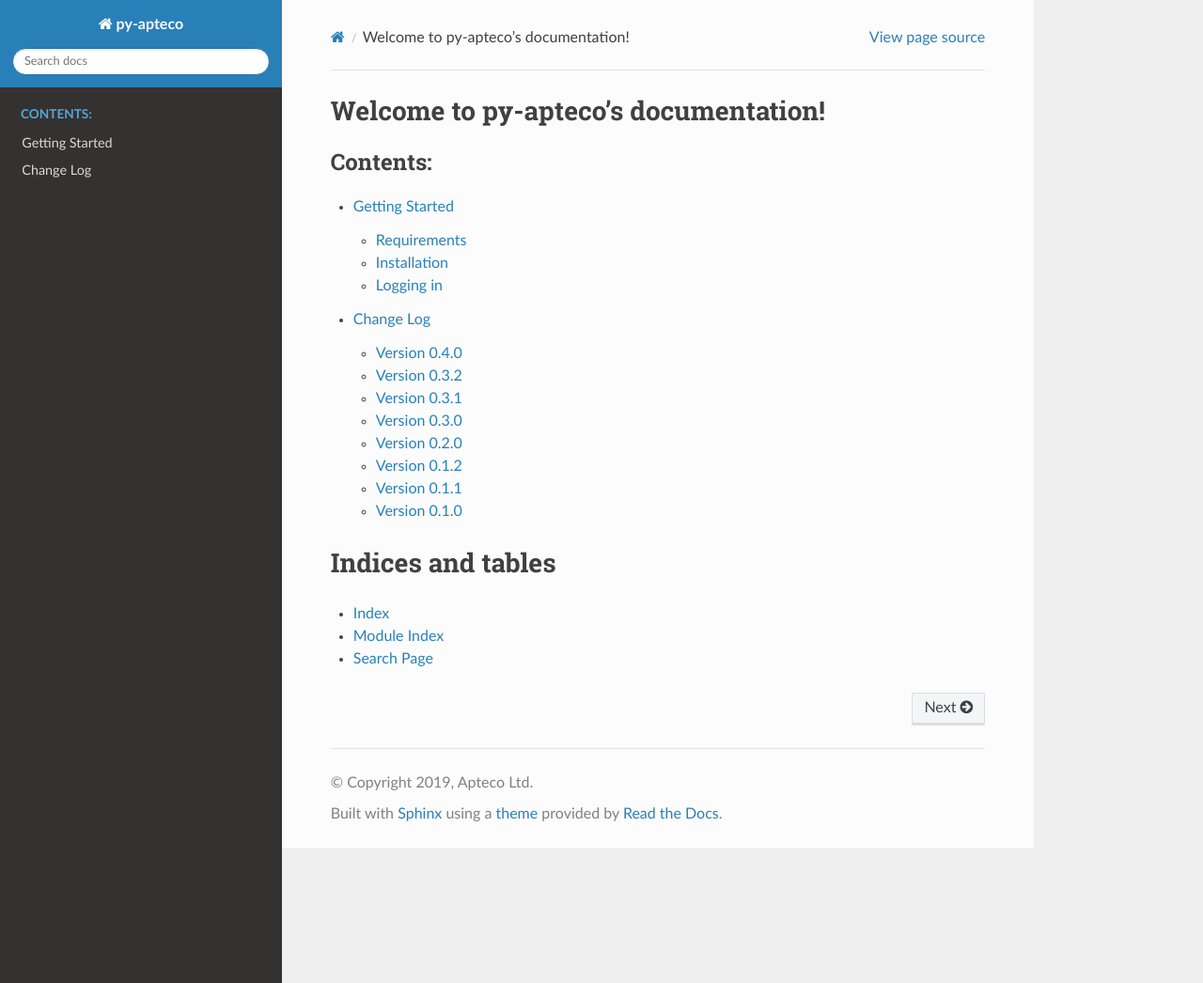
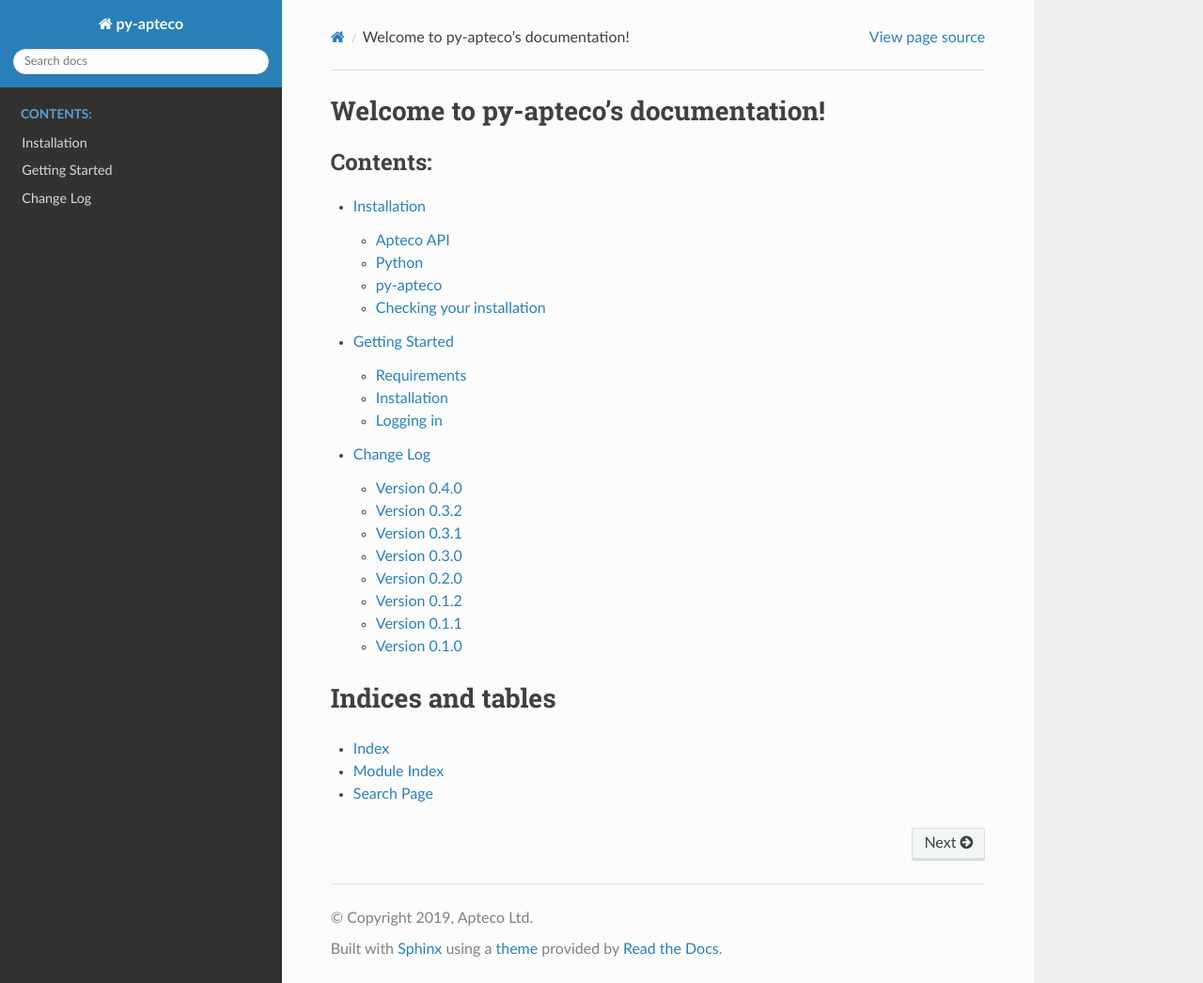
Before and after one commit to Apteco/py-apteco, a Sphinx documentation site: the page built from docs/source/index.rst, in a window 1280 px wide and 1046 px high. Shown: the whole window at 94% size. Built offline with Sphinx 7.4.7 and the Read the Docs theme 2.0.0, drawn with Linux system fonts in a browser that asks for light colours; some of the changed lines change nothing that is shown.

Commit message:
Add installation guide. [AB#1160, AB#1723] - getting_started.rst: adjust pygments lexer

```diff
--- a/docs/source/getting_started.rst
+++ b/docs/source/getting_started.rst
@@ -18,7 +18,7 @@ Installation
 
 You can install the package the usual way from PyPI using ``pip``:
 
-.. code-block:: python
+.. code-block:: console
 
    pip install apteco
 
--- a/docs/source/index.rst
+++ b/docs/source/index.rst
@@ -10,6 +10,7 @@ Welcome to py-apteco's documentation!
    :maxdepth: 2
    :caption: Contents:
 
+   install.rst
    getting_started.rst
    changelog.rst
 
--- /dev/null
+++ b/docs/source/install.rst
@@ -0,0 +1,142 @@
+************
+Installation
+************
+
+This will take you through everything you need to install and set up
+to be able to start using the py-apteco package.
+There are three things you need in total:
+
+1. Access to the Apteco API (Orbit API)
+2. A suitable version of Python (3.6+)
+3. The py-apteco package
+
+You may skip any steps where you already meet the requirements.
+
+.. note::
+    This guide is written with Windows users in mind,
+    but the content should apply similarly to other operating systems.
+
+Apteco API
+==========
+
+py-apteco uses the Apteco API to connect to your FastStats system.
+This is also called the Orbit API and is part of the Apteco Orbit™ installation.
+So if you have access to Orbit, you have access to the Apteco API.
+
+If Orbit isn't set up for your FastStats system
+or you aren't sure whether you have access to it,
+speak to whoever administers your FastStats system
+or contact Apteco support (support@apteco.com) who will be happy to help you.
+
+.. note::
+    Orbit doesn't need to be installed or running *directly* on your computer,
+    you just need to have access to it.
+    If you can log into it in the browser on your computer that's fine.
+
+Python
+======
+
+py-apteco is a Python package,
+so you use it with the Python programming language.
+
+Is Python already installed?
+----------------------------
+
+You can check if Python is already installed on your computer
+by opening the command line, typing 'python' and pressing return.
+If it can find Python installed it will start an interactive Python session,
+and you'll also be able to see which version of Python it's running
+(indicated here in red):
+
+.. image:: _static/python_command_line_version_highlighted.png
+
+If Python isn't installed, you may see a message like this:
+
+.. image:: _static/python_command_line_not_installed.png
+
+or it may open the the download page for the Python app in the Windows Store
+(see `below <windows_store_install_>`_
+for more information about installing from there).
+
+Which version do I need?
+------------------------
+
+py-apteco supports Python versions 3.6+
+so if Python is already installed but the version you have is earlier than this
+you'll need a later version as well.
+
+.. note::
+    You can have multiple different versions of Python installed
+    on one computer at the same time,
+    you just need to make sure you're using the right one
+    for the task at hand.
+
+Downloading from python.org
+---------------------------
+
+If you don't have a suitable version of Python installed,
+you can download it from the official Python website:
+https://www.python.org/downloads/
+
+If in doubt, choose the newest release of the latest version
+(at the time of writing, this is Python 3.8.0),
+though be aware that this won't necessarily be at the top of the download list.
+Once you're on the page for that release,
+scroll to the bottom and choose the appropriate download under **Files**.
+If you're a Windows user and aren't sure which download option to take,
+the **Windows executable installer** is probably best, highlighted here:
+
+.. image:: _static/python_download_files.png
+
+If you don't know whether you need the **x86** or **x86-64** version,
+go to **Settings** → **System** → **About** on your computer
+and check **System type** under **Device specifications**:
+
+.. image:: _static/check_system_type.png
+
+.. _windows_store_install:
+
+Installing from the Windows Store
+---------------------------------
+
+Python versions 3.7+ are available as apps in the Windows Store.
+Installing Python from here will install it just for your user
+and doesn't require administrator privileges,
+so this a good option if you don't normally have the necessary permissions
+to install programmes.
+
+py-apteco
+=========
+Once you have Python installed, you can install py-apteco itself.
+The easiest way to do this is using ``pip``,
+the standard tool for installing Python packages.
+From the command line, type:
+
+.. code-block:: console
+
+    python -m pip install apteco
+
+This will fetch the package and install it into your Python environment.
+It will also fetch and install its dependencies
+(other Python packages which py-apteco itself uses).
+
+.. note::
+    Be careful with names:
+    **py-apteco** is the name of this tool as a whole,
+    but the name you use to install and use the actual package is just ``apteco``.
+
+Checking your installation
+==========================
+To make sure everything is installed correctly,
+first start a Python interactive session
+by opening the command line, typing 'python' and pressing return.
+Then type the following commands:
+
+.. code-block:: pycon
+
+    >>> import apteco
+    >>> print(apteco.__version__)
+    0.4.0
+
+If everything is working as expected,
+this should print the version of py-apteco you have installed.
```
Also changed, not shown: docs/source/_static/check_system_type.png (added), docs/source/_static/python_command_line_not_installed.png (added), docs/source/_static/python_command_line_version_highlighted.png (added), docs/source/_static/python_download_files.png (added).
